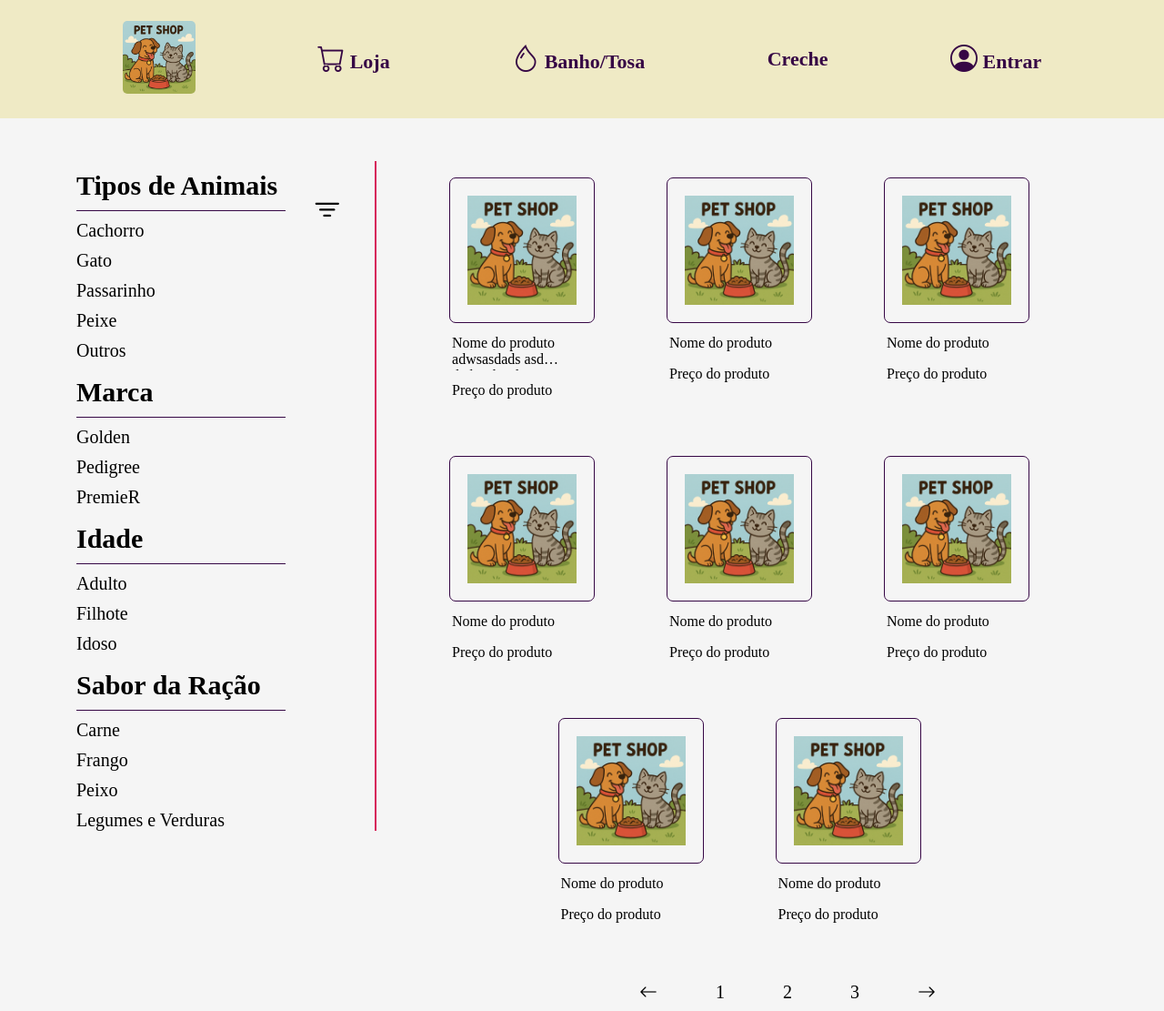
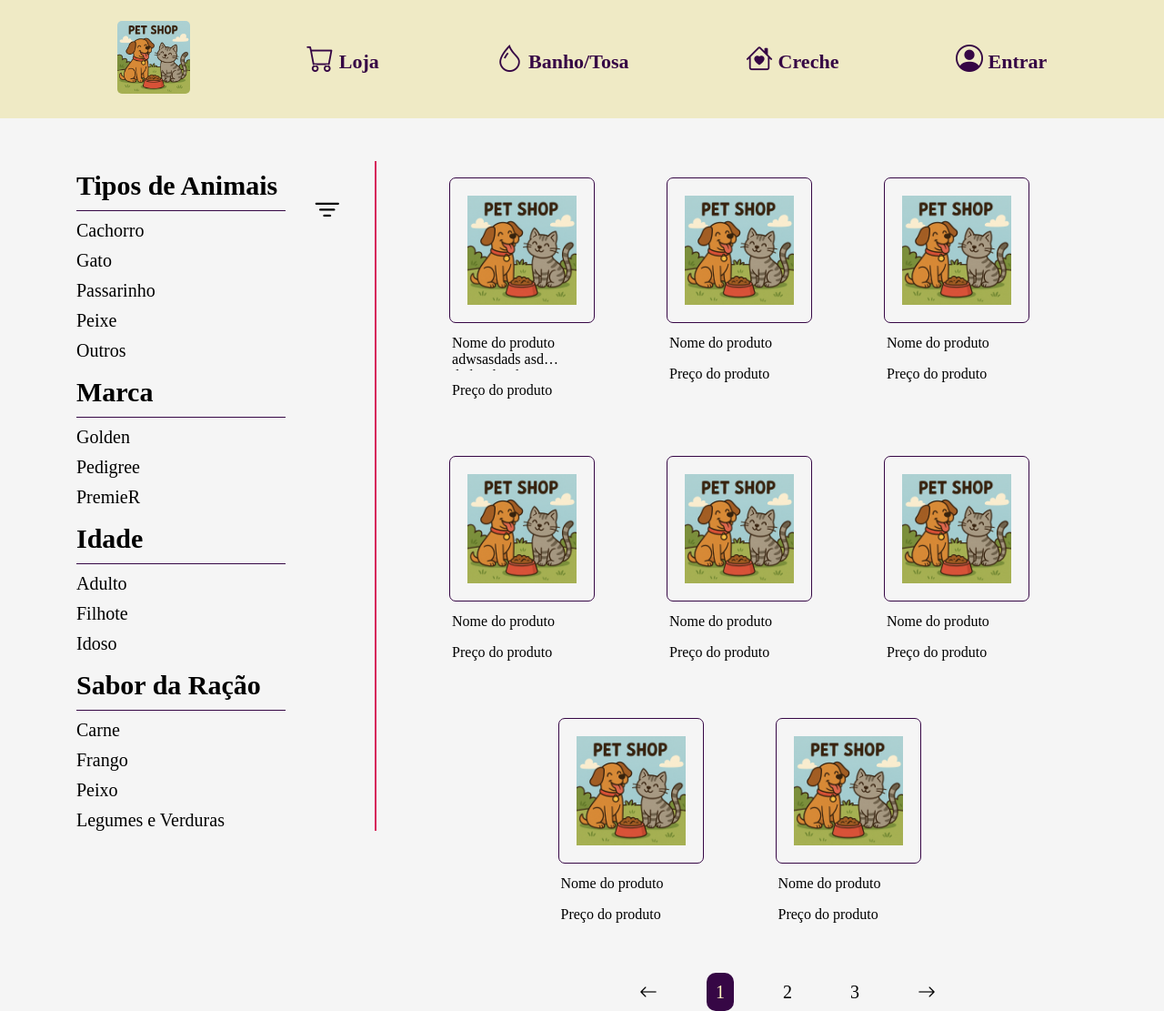
Before and after one commit to IsaqueLucas17121/Projeto-PET-Shop, a PHP site: page /loja.html in a window 1280 px wide. Shown: the whole page at 91% size. Run offline with PHP 8.4, Linux system fonts and the light colour scheme.

Commit message:
Nova Att no código 08/05

```diff
--- a/loja.css
+++ b/loja.css
@@ -186,6 +186,12 @@ body{
     transition: 0.3s ease-out;
     background-color: #360745;
 }
+
+#pagi1{
+  background-color: #360745;
+  color: #fff7bd;
+}
+
 .desliado{
     display: none;
 }
--- a/loja.html
+++ b/loja.html
@@ -20,7 +20,7 @@
         <a href="index.html"><img src="/img/Foto site.png" alt="Imagem do site"></a>
         <span><a href="loja.html"><i class="bi bi-cart"></i>  Loja</a></span>
         <span><i class="bi bi-droplet"></i>  Banho/Tosa</span>
-        <span>Creche</span>
+        <span><i class="bi bi-house-heart"></i>  Creche</span>
         <span><i class="bi bi-person-circle"></i>  Entrar</span>
     </header>
 
```
